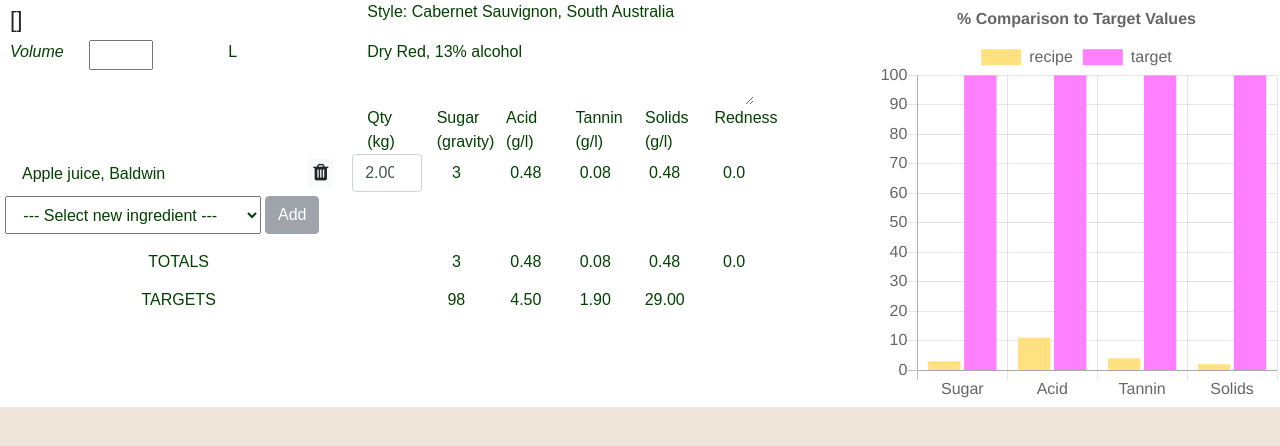
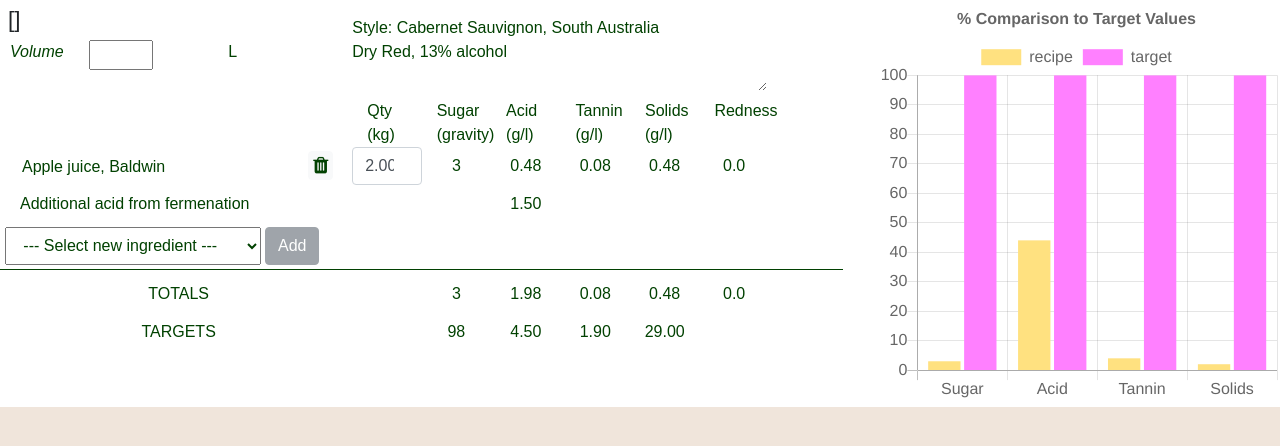
Before and after one commit to tonywh/homewinex, a Django app: template recipe/templates/recipe/recipe.html in a window 1280 px wide. Shown: the part 128-574 px from the top of the page. Run offline with Django 3.2, Linux system fonts and the light colour scheme; data comes from the database, SQL or seed files in the repository; the template is opened without the code that fills it: most values are stand-ins (such as "Sample title", 1, 10 or a date in 2020); some libraries are stand-ins or nearby versions.

Commit message:
recipe page refinements

```diff
--- a/recipe/static/recipe.css
+++ b/recipe/static/recipe.css
@@ -3,14 +3,68 @@ label, legend {
 }
 
 #recipe-name {
-  padding: 0px 5px 0px 5px;
-  margin: 0px;
+  padding: 0px 1px 0px 1px; /* make sure cursor visible when at start of text. */
   font-size: 1.4em;
 }
 
-#recipe-name:hover {
-  border-color: black;
+.full-width {
+  padding: 0;
+  margin: 0;
+  width: 100%;
+}
+
+/* Element containing a tooltip */
+.tltip {
   border-style: solid;
+  border-color: white;
+  border-radius: 4px;
+  border-width: 2px;
+  position: relative;
+  display: inline-block;
+  padding: 0;
+  margin: 0px 0px 0px 0px;
+}
+
+/* The tooltip iteself */
+.tltip .tltiptext {
+  visibility: hidden;
+  width: fit-content;
+  padding: 5px 10px 5px 10px;
+  background-color: rgb(98, 98, 98);
+  color: #fff;
+  text-align: center;
+  border-radius: 6px;
+
+  position: absolute;
+  z-index: 1;
+  top: 80%;
+}
+
+/* Tooltip top arrow */
+.tltip .tltiptext::after {
+  content: " ";
+  position: absolute;
+  bottom: 100%;  /* At the top of the tooltip */
+  left: 50%;
+  margin-left: -5px;
+  border-width: 5px;
+  border-style: solid;
+  border-color: transparent transparent black transparent;
+}
+
+.tltip:hover {
+  border-color: rgb(98, 98, 98);
+}
+
+/* Show the tooltip text when you mouse over the tooltip container */
+.tltip:hover .tltiptext {
+  visibility: visible;
+}
+
+/* Align items at the bottom of a box */
+.bottom {
+  display:flex;
+  align-items: flex-end;
 }
 
 #volume {
@@ -43,16 +97,22 @@ label, legend {
   padding: 7px 0;
 }
 
-.ingredient-name {
+.ingredient-name, .adacid-label {
   margin-top: 7px;
   width: 80%;
   border: 0;
+}
+
+#ingredient-totals {
+  border-top: solid;
+  border-width: 1px;
 }
 
 .remove-button {
   float: right;
   padding: 4px;
   font-size: 1.2em;
+  color: #014101;
 }
 
 #ingredient-totals {
--- a/recipe/static/recipe.js
+++ b/recipe/static/recipe.js
@@ -254,7 +254,7 @@ function updateQty(ev) {
 
 function calcTotalAttrs() {
   sugar = 0;
-  acid = 0;
+  acid = 1.5;     // Produced during fermenation
   tannin = 0;
   solids = 0;
   redness = 0;
--- a/recipe/templates/recipe/recipe.html
+++ b/recipe/templates/recipe/recipe.html
@@ -71,10 +71,12 @@
         {% csrf_token %}
         <input type="hidden" name="id" id="recipe_id" value="{{id}}">
         <div class="row ingredient-table">
-          <input type="text" name="name" id="recipe-name" class="col-sm-5 form-control-plaintext" value="{{name}}"
-            data-toggle="tooltip" title="Rename">
-          <div class="col-sm-6">
-            <p id="recipe-style"></p>
+          <div class="col-sm-5 tltip">
+            <input type="text" name="name" id="recipe-name" class="form-control-plaintext" value="{{name}}">
+            <span class="tltiptext">Rename</span>
+          </div>
+          <div class="col-sm-6 full-width bottom">
+            <span id="recipe-style"></span>
           </div>
         </div>
         <div class="row ingredient-table">
@@ -83,10 +85,13 @@
             <input type="number" step="0.1" name="volume" id="volume" value="{{volume}}">
           </div>
           <span class="col-sm-2">L</span>
-          <div class="col-sm-6">
-            <p id="style-info"></p>
-            <textarea name="descr" id="recipe-descr" class="text form-control-plaintext" rows="1" max-rows="5" maxlength="1000"
-              value="{{descr}}" data-toggle="tooltip" title="Edit description"></textarea>
+          <div class="col-sm-6 full-width">
+            <span id="style-info"></span>
+            <div class="tltip full-width">
+              <textarea name="descr" id="recipe-descr" class="text form-control-plaintext" rows="1"
+                maxlength="1000" value="{{descr}}"></textarea>
+              <span class="tltiptext">Edit description</span>
+            </div>
           </div>
         </div>
         <div class="row ingredient-table">
@@ -109,6 +114,11 @@
         </div>
         <div id="ingredients">
         </div>
+        <div class="row ingredient-table" id="acid-from-fermentation">
+          <span class="col-sm-5 adacid-label" >Additional acid from fermenation</span>
+          <span class="col-sm-3 col-md-3 col-lg-2"></span>
+          <span class="col-sm-1 ingredient-value">1.50</span>
+        </div>
         <div class="row ingredient-table" id="ingredient-select">
         </div>
         <div class="row ingredient-table" id="ingredient-totals">
```
